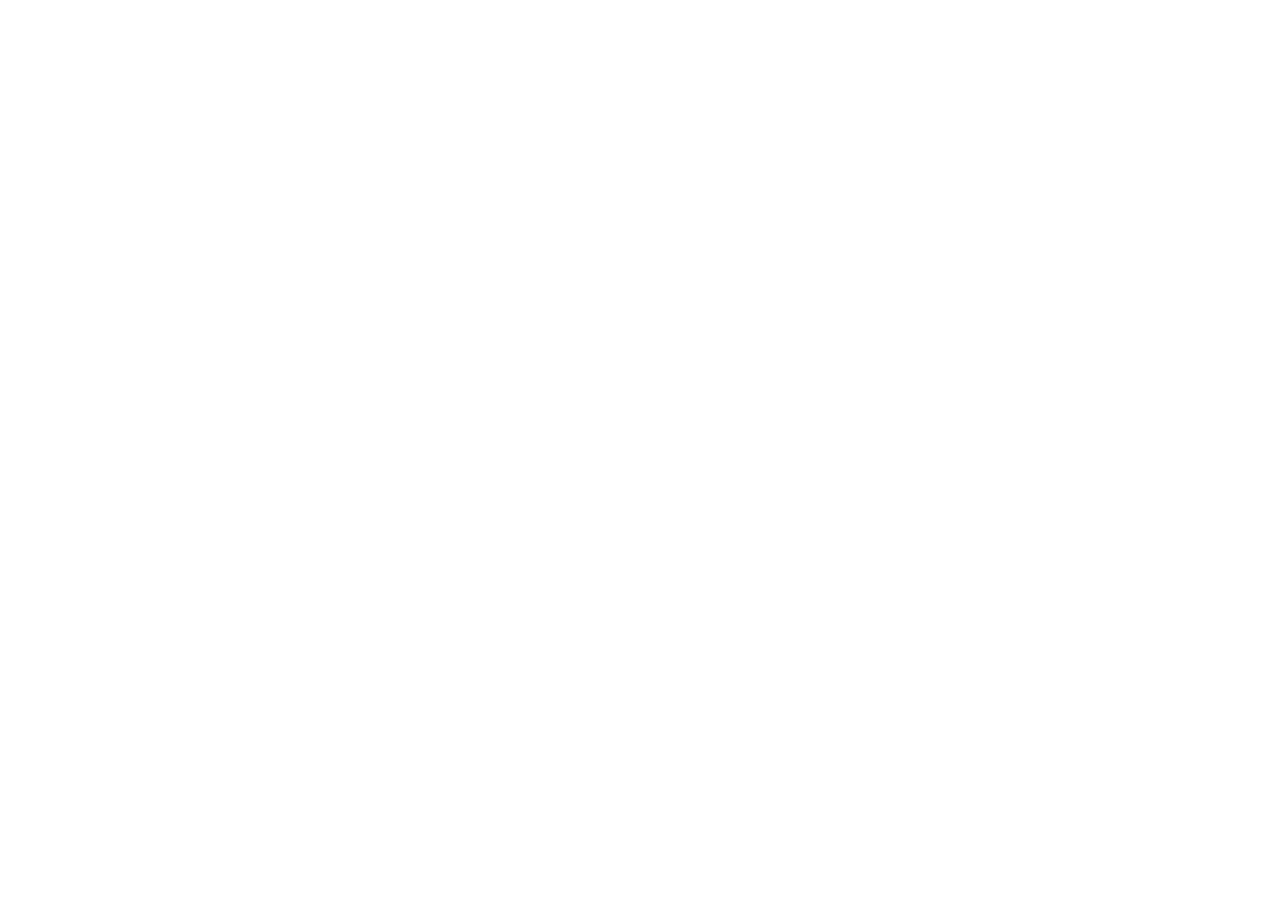
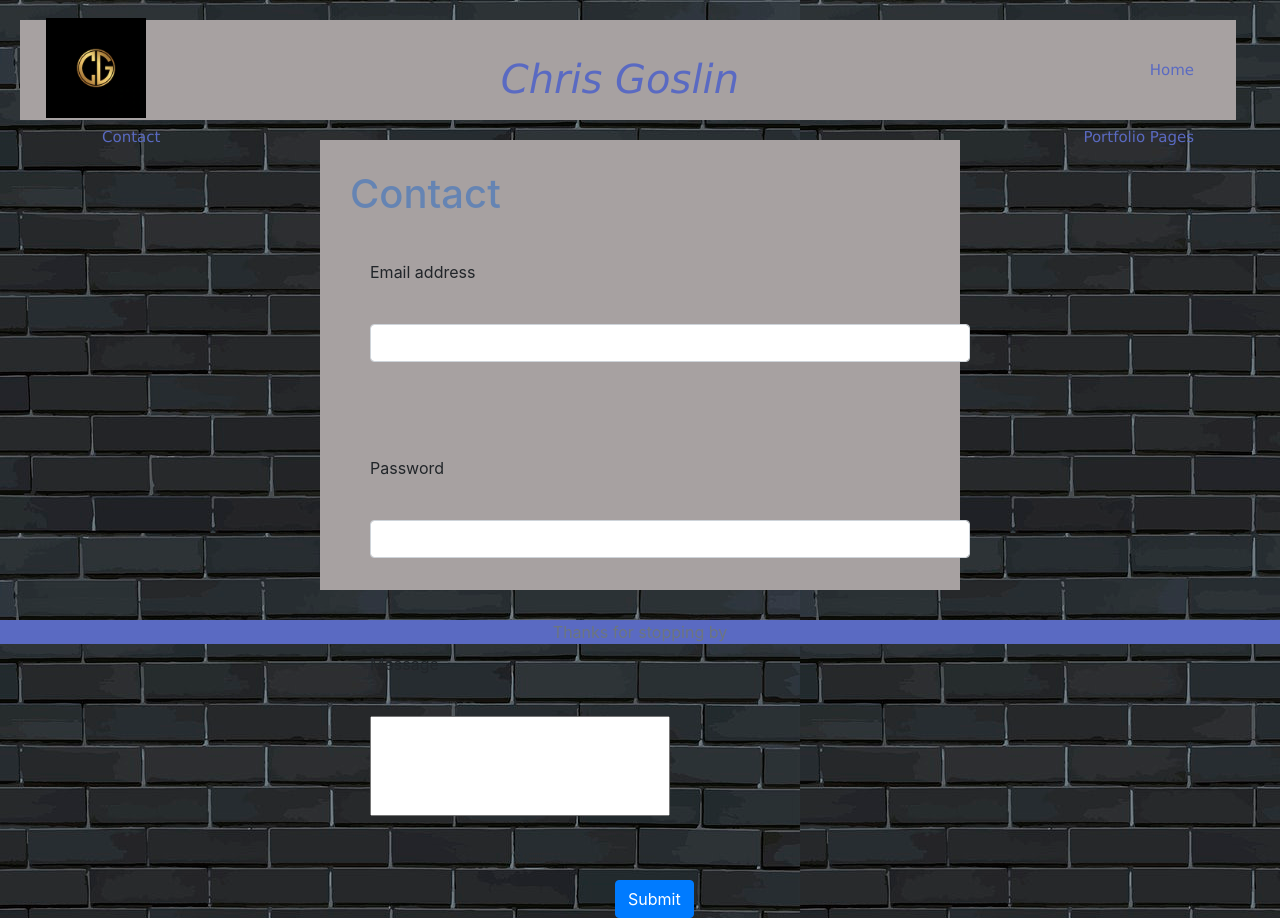
Before and after one commit to CGO7/My-Portfolio-Feb-1, a plain HTML site: page contact.html in a window 1280 px wide. Before the commit the page ends 800 px from the top, so only its background shows below. Drawn offline with nearby package versions, Linux system fonts and the light colour scheme.

Commit message:
Contact sheet

```diff
--- a/contact.html
+++ b/contact.html
@@ -0,0 +1,212 @@
+<!doctype html>
+<html lang="en"></html>
+  <head>
+    <meta charset="utf-8">
+    <meta name="viewport" content="width=device-width, initial-scale=1, shrink-to-fit=no">
+    <meta name="description" content="">
+    <meta name="author" content="">
+    <link rel="icon" href="/docs/4.1/assets/img/favicons/favicon.ico">
+
+    <title>Chris Goslin</title>
+
+    <link rel="canonical" href="https://getbootstrap.com/docs/4.1/examples/sticky-footer-navbar/">
+
+    <!-- Bootstrap core CSS -->
+    <link href="../../dist/css/bootstrap.min.css" rel="stylesheet">
+
+    <!-- Custom styles for this template -->
+    <link href="sticky-footer-navbar.css" rel="stylesheet">
+  </head>
+
+  <style>
+
+    header {
+        background-color:rgb(167, 161, 161);
+        padding: 10px;
+        position: relative;
+        width: 95%;
+        height: 100px;
+        margin:20px;
+
+    }
+
+    .logo {
+        margin-right: 300px;
+        margin-top: -20px;
+        height: 100px;
+        width: 100px;
+        float: left;
+
+    }
+
+    h1 {
+        font-style: oblique;
+        font-size: 40px;
+        font-family: Verdana,Tahoma;
+        color:rgb(90, 106, 194);
+        float: left;
+        margin-right: 300px;
+        margin-top: 10px;
+
+    }
+
+    .nav-link {
+        color: rgb(90, 106, 194);
+        font-size: 15px;
+        font-family: Verdana, Geneva, Tahoma, sans-serif;
+
+    }
+
+    .card-body{
+      background-color: rgb(167, 161, 161);
+      float: left;
+      width: 50%;
+      height: 450px;
+      /* position: relative; */
+      margin-left: 25%;
+      /* padding: 20px; */
+
+    }
+
+    h2 {
+        font-size:40px;
+        color: rgb(101, 132, 179);
+        margin: 10px;
+
+    }
+
+    .form-control {
+        margin-top: 10px;
+        margin-left: 30px;
+    }
+
+    .form-control-1 {
+        /* float: middle; */
+        margin-top: 10px;
+        height: 100px;
+        width: 300px;
+        margin-left: 30px;
+    }
+
+    .form-label {
+        margin: 30px;
+    }
+
+    #input-message.form-control {
+        text-align: center;
+    }
+
+    .btn {
+        margin-left: 275px;
+    }
+
+
+
+    /* .car-img-top {
+        /* float: middle; */
+        /* height: 300px; */
+        /* width: 300px; */
+        /* margin: 10px; */
+
+    /* } */
+
+    /* .card-text{
+        margin: 20px;
+        color: rgb(41, 96, 179);
+
+    } */
+
+    footer {
+        background-color: rgb(90, 106, 194);
+        position: sticky;
+        text-align: center;
+        margin-top: 500px;
+
+    }
+
+
+
+
+
+
+
+  </style>
+
+  <body background= "Assets/brick-wall.jpg">
+
+    <header>
+
+      <nav class="navbar">
+             <img class= "logo" src="Assets/Cglogo.png" alt=" CG Logo" ></a>
+             <h1>Chris Goslin</h1>
+            <ol class="nav-item active">
+              <a class="nav-link" href="#Home">Home</a>
+            </ol>
+            <ol class="nav-item active">
+              <a class="nav-link" href="#Contacts">Contact</a>
+            </ol>
+            <ol class="nav-item active">
+              <a class="nav-link" href="#Portfolio-pages">Portfolio Pages</a>
+            </ol>
+          </ul>
+        </div>
+      </nav>
+    </header>
+
+
+
+
+        <div class="card-body">
+          <h2 class="card-title">Contact</h2>
+
+            <div class="mb-3">
+              <label for="exampleInputEmail1" class="form-label">Email address</label>
+              <br>
+              <input type="email" class="form-control" id="exampleInputEmail1" aria-describedby="emailHelp">
+              <!-- <div id="emailHelp" class="form-text">We'll never share your email with anyone else.</div> -->
+            </div>
+
+            <br>
+            <br>
+
+            <div class="mb-3">
+              <label for="InputPassword1" class="form-label">Password</label>
+              <br>
+              <input type="password" class="form-control" id="InputPassword1"></input>
+            </div>
+
+            <br>
+            <br>
+
+            <div class="mb-3">
+                <label for="InputMessage" class="form-label">Message</label>
+                <br>
+                <input type="message" class="form-control-1" id="InputMessage"></input>
+            </div>
+
+              <br>
+              <br>
+            <section class= "help">
+                <button type="submit" class="btn btn-primary">Submit
+                 </button>
+            </section>
+
+        </div>
+
+        <footer class="footer">
+            <div class="container">
+              <span class="text-muted">Thanks for stopping by</span>
+            </div>
+          </footer>
+
+
+
+
+
+
+    <script src="https://code.jquery.com/jquery-3.3.1.slim.min.js" integrity="sha384-q8i/X+965DzO0rT7abK41JStQIAqVgRVzpbzo5smXKp4YfRvH+8abtTE1Pi6jizo" crossorigin="anonymous"></script>
+    <script>window.jQuery || document.write('<script src="../../assets/js/vendor/jquery-slim.min.js"><\/script>')</script>
+    <script src="../../assets/js/vendor/popper.min.js"></script>
+    <script src="../../dist/js/bootstrap.min.js"></script>
+  </body>
+</html>
```
Also changed, not shown: indexprac.html (+0 -1 lines).
